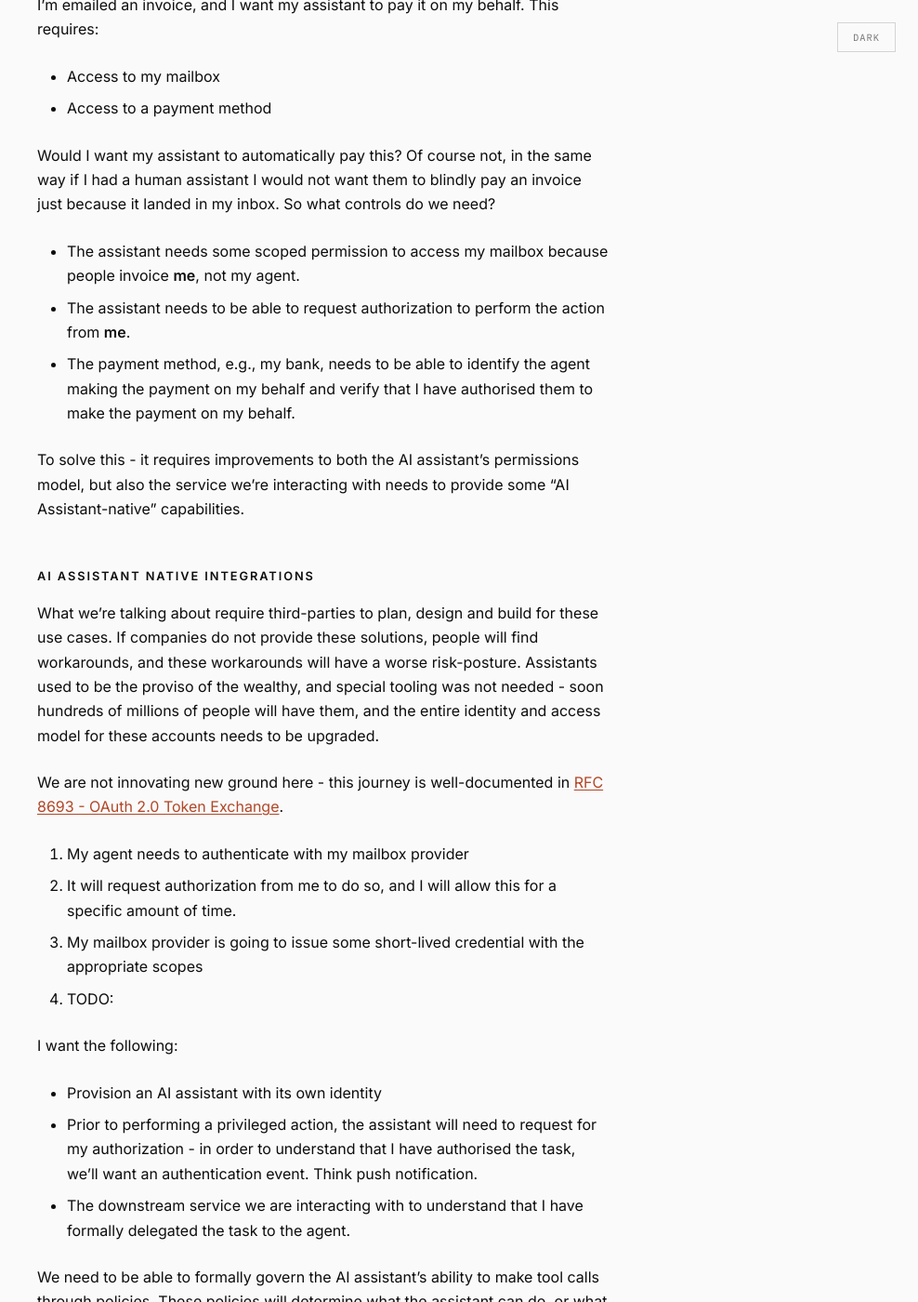
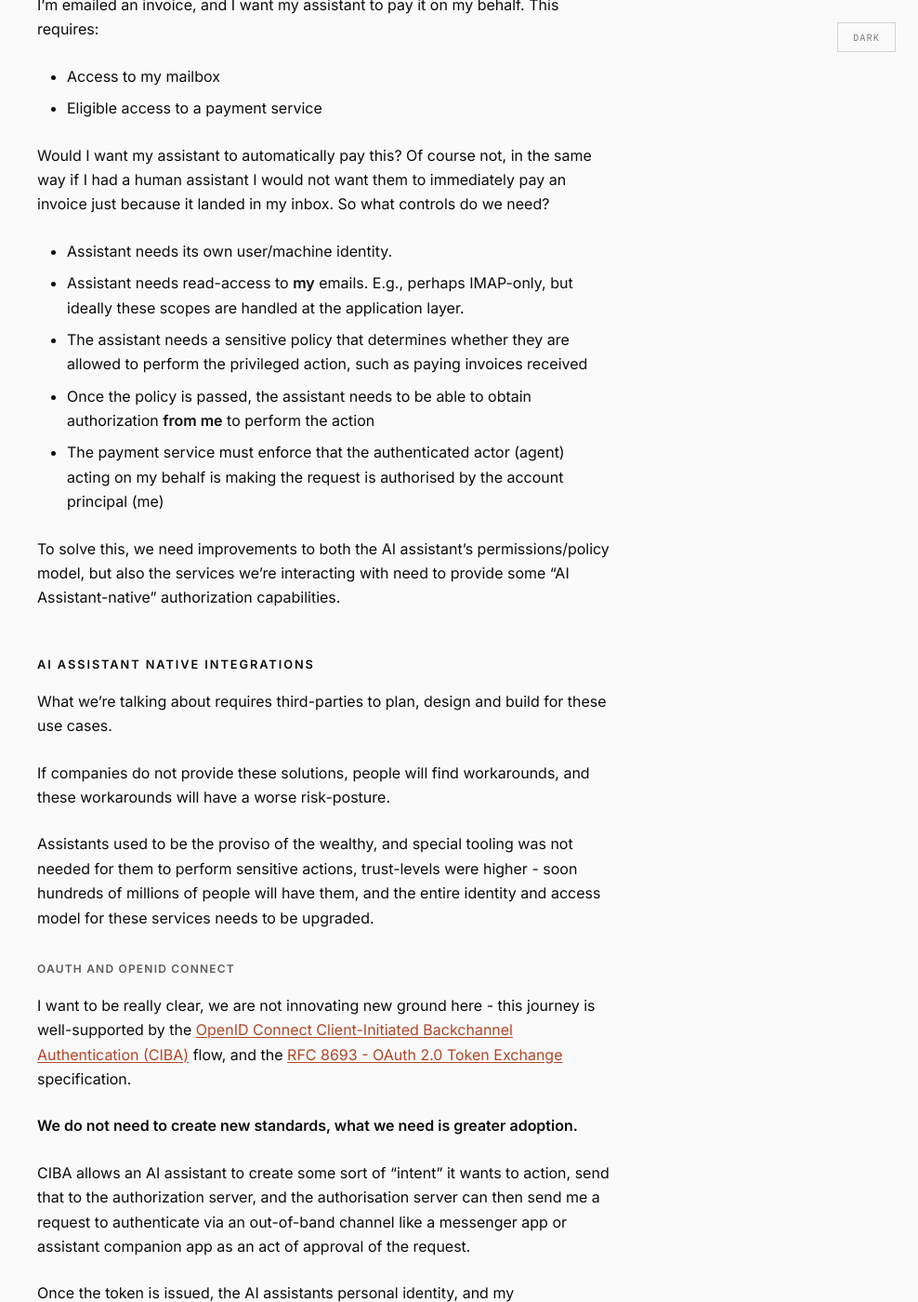
Before and after one commit to timsearle/timsearle.github.io, a Jekyll site: the page built from _posts/2026-02-11-agentic-identity.md, in a window 1280 px wide and 1400 px high, scrolled down 3817 px. Shown: the whole window at 93% size, without its empty margins (292-1280 px from the left). Built offline with Jekyll 4.4.1, drawn with Linux system fonts in a browser that asks for light colours; some of the changed text lies outside the part shown.

Commit message:
Flesh out the oauth and oidc flow and example scenario

```diff
--- a/_posts/2026-02-11-agentic-identity.md
+++ b/_posts/2026-02-11-agentic-identity.md
@@ -79,32 +79,44 @@ So what do I actually want? Let’s use a high-privileged, sensitive journey, wi
 I’m emailed an invoice, and I want my assistant to pay it on my behalf. This requires:
 
 - Access to my mailbox
-- Access to a payment method
+- Eligible access to a payment service
 
-Would I want my assistant to automatically pay this? Of course not, in the same way if I had a human assistant I would not want them to blindly pay an invoice just because it landed in my inbox. So what controls do we need?
+Would I want my assistant to automatically pay this? Of course not, in the same way if I had a human assistant I would not want them to immediately pay an invoice just because it landed in my inbox. So what controls do we need?
 
-- The assistant needs some scoped permission to access my mailbox because people invoice **me**, not my agent.
-- The assistant needs to be able to request authorization to perform the action from **me**.
-- The payment method, e.g., my bank, needs to be able to identify the agent making the payment on my behalf and verify that I have authorised them to make the payment on my behalf.
+- Assistant needs its own user/machine identity.
+- Assistant needs read-access to **my** emails. E.g., perhaps IMAP-only, but ideally these scopes are handled at the application layer.
+- The assistant needs a sensitive policy that determines whether they are allowed to perform the privileged action, such as paying invoices received
+- Once the policy is passed, the assistant needs to be able to obtain authorization **from me** to perform the action
+- The payment service must enforce that the authenticated actor (agent) acting on my behalf is making the request is authorised by the account principal (me)
 
-To solve this - it requires improvements to both the AI assistant’s permissions model, but also the service we’re interacting with needs to provide some “AI Assistant-native” capabilities.
+To solve this, we need improvements to both the AI assistant’s permissions/policy model, but also the services we’re interacting with need to provide some “AI Assistant-native” authorization capabilities.
 
 ## AI Assistant Native Integrations
 
-What we’re talking about require third-parties to plan, design and build for these use cases. If companies do not provide these solutions, people will find workarounds, and these workarounds will have a worse risk-posture. Assistants used to be the proviso of the wealthy, and special tooling was not needed - soon hundreds of millions of people will have them, and the entire identity and access model for these accounts needs to be upgraded.
+What we’re talking about requires third-parties to plan, design and build for these use cases.
 
-We are not innovating new ground here - this journey is well-documented in [RFC 8693 - OAuth 2.0 Token Exchange](https://datatracker.ietf.org/doc/html/rfc8693).
+If companies do not provide these solutions, people will find workarounds, and these workarounds will have a worse risk-posture.
 
-1. My agent needs to authenticate with my mailbox provider
-2. It will request authorization from me to do so, and I will allow this for a specific amount of time.
-2. My mailbox provider is going to issue some short-lived credential with the appropriate scopes
-3. TODO:
+Assistants used to be the proviso of the wealthy, and special tooling was not needed for them to perform sensitive actions, trust-levels were higher - soon hundreds of millions of people will have them, and the entire identity and access model for these services needs to be upgraded.
 
-I want the following:
+### OAuth and OpenID Connect
 
-- Provision an AI assistant with its own identity
-- Prior to performing a privileged action, the assistant will need to request for my authorization - in order to understand that I have authorised the task, we’ll want an authentication event. Think push notification.
-- The downstream service we are interacting with to understand that I have formally delegated the task to the agent.
+I want to be really clear, we are not innovating new ground here - this journey is well-supported by the [OpenID Connect Client-Initiated Backchannel Authentication (CIBA)](https://openid.net/specs/openid-client-initiated-backchannel-authentication-core-1_0.html) flow, and the [RFC 8693 - OAuth 2.0 Token Exchange](https://datatracker.ietf.org/doc/html/rfc8693) specification.
+
+**We do not need to create new standards, what we need is greater adoption.**
+
+CIBA allows an AI assistant to create some sort of “intent” it wants to action, send that to the authorization server, and the authorisation server can then send me a request to authenticate via an out-of-band channel like a messenger app or assistant companion app as an act of approval of the request.
+
+Once the token is issued, the AI assistants personal identity, and my authorization, can be exchanged for the new token.
+
+OAuth 2.0 Token Exchange results in an access token that is a composite identity of two participants:
+
+- Actor (`act`): AI Assistant
+- Subject (`sub`): User
+
+So we need these services to not only allow us to create more fine-grained access to their respective services via their APIs, we also need them to understand that we are authorizing additional actors on our accounts that can have their own permissions around highly privileged actions.
+
+## Where do we need to get to?
 
 We need to be able to formally govern the AI assistant's ability to make tool calls through policies. These policies will determine what the assistant can do, or what authentication challenge they may need to request of the “owner” prior to making a call.
 
```
